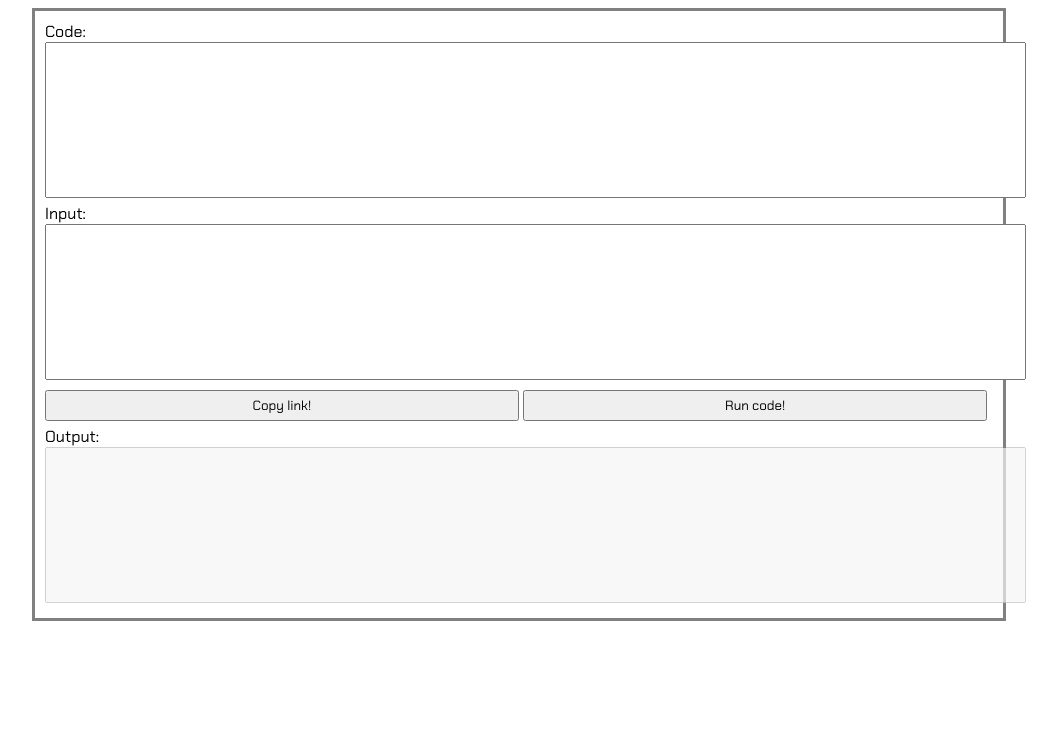
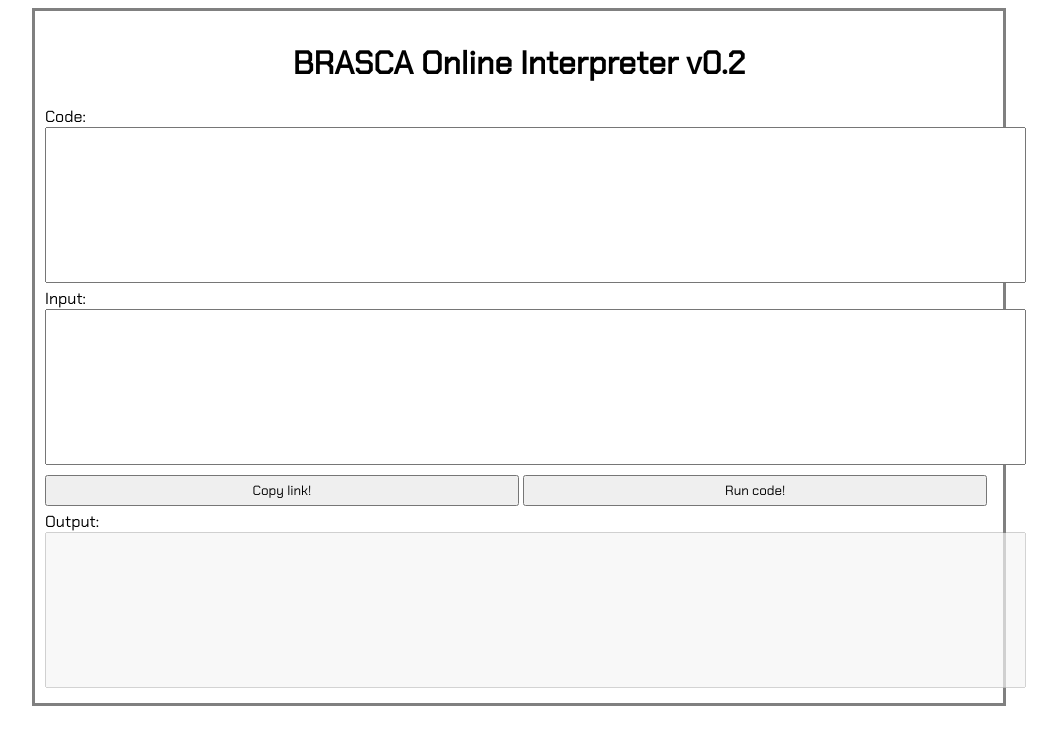
Before and after one commit to SjoerdPennings/brasca-online, a plain HTML site: page index.html in a window 1280 px wide. Shown: the whole page, without its empty margins (121-1178 px from the left). Drawn offline with Linux system fonts and the light colour scheme.

Commit message:
Added header text

```diff
--- a/index.html
+++ b/index.html
@@ -12,6 +12,7 @@
 </head>
 <body>
     <div class="center">
+        <h1>BRASCA Online Interpreter v0.2</h1>
         <label for="code">Code: </label><br>
         <textarea name="code" id="code" cols="120" rows="10"></textarea><br>
 
--- a/style.css
+++ b/style.css
@@ -5,6 +5,10 @@ body {
 textarea {
     resize: none;
     width: auto;
+}
+
+h1 {
+    text-align: center;
 }
 
 .center {
```
